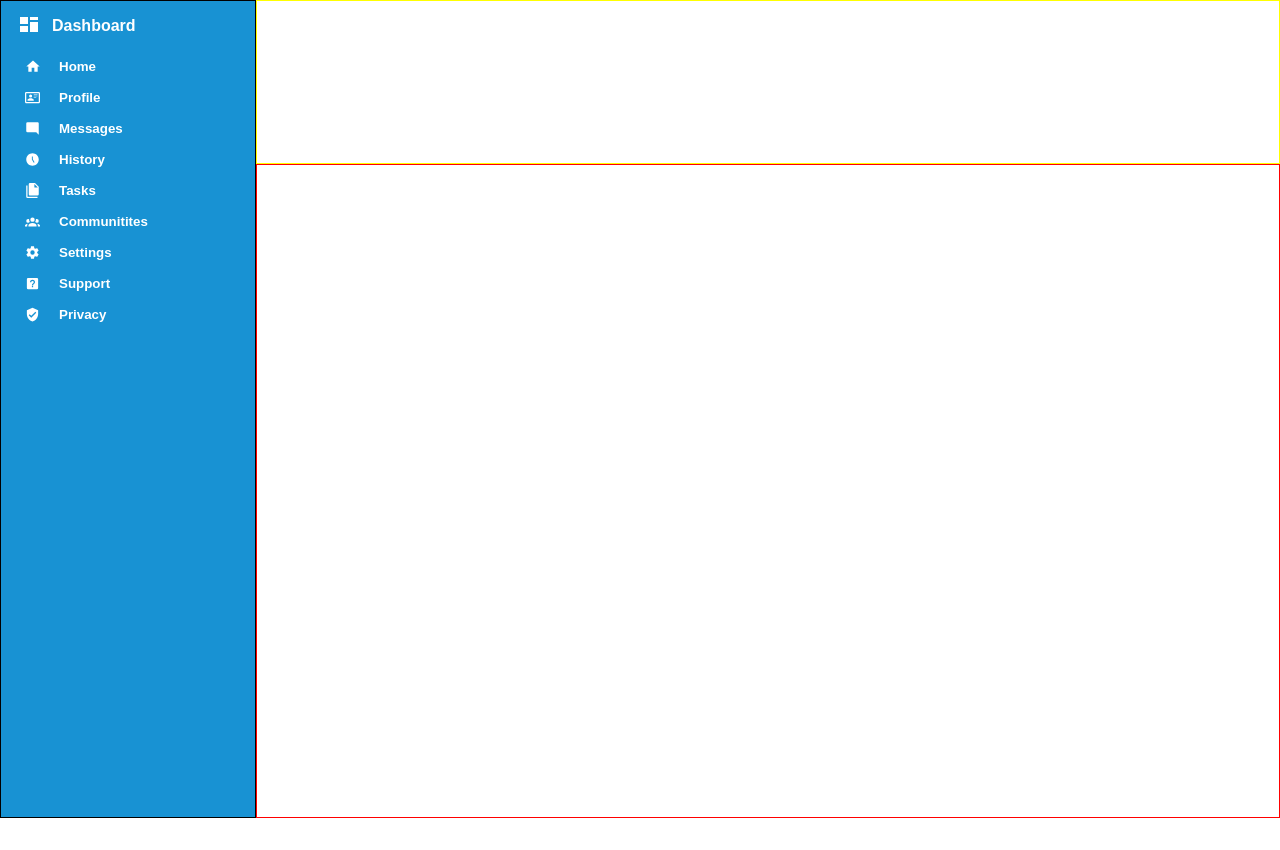
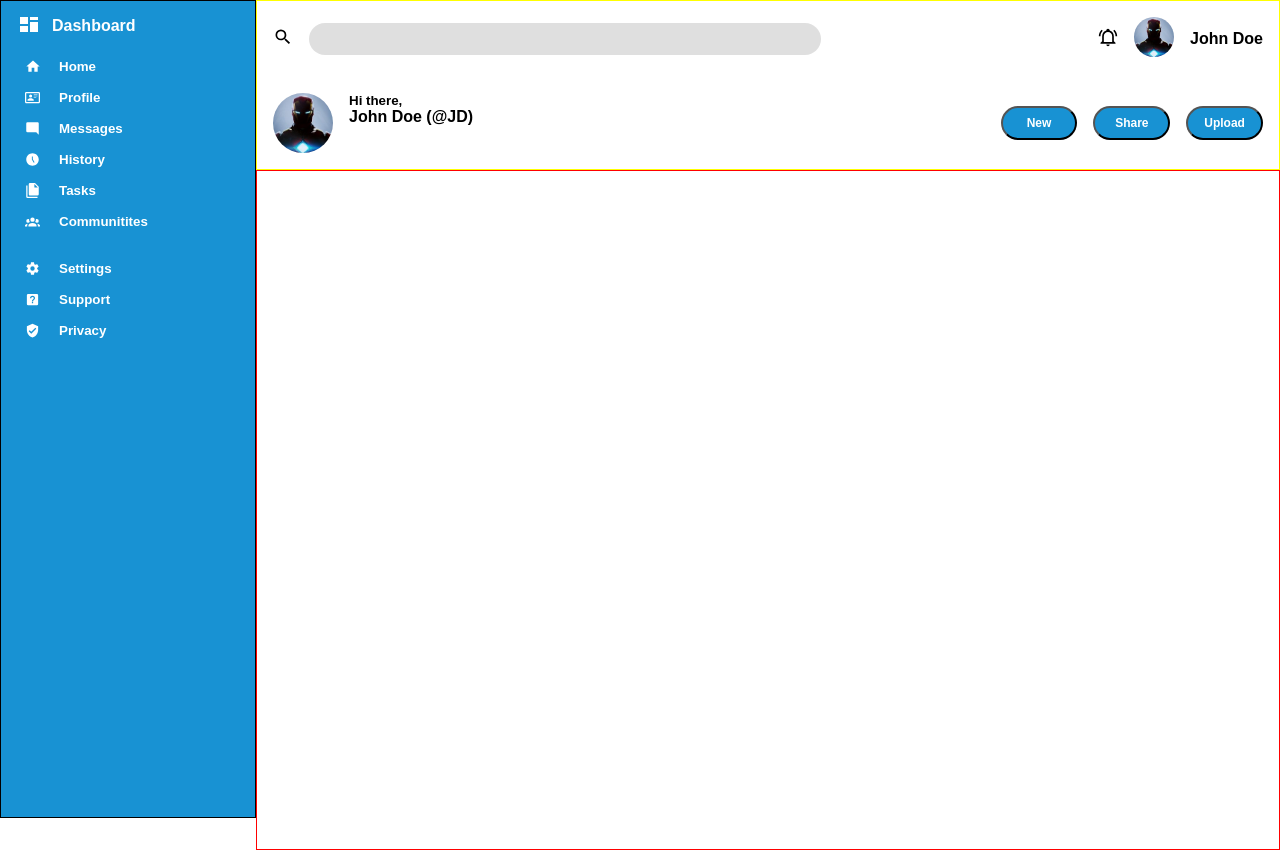
Before and after one commit to theinhtikenyo/admin-dashboard-odin, a plain HTML site: page index.html in a window 1280 px wide. Before the commit the page ends 818 px from the top, so only its background shows below. Drawn offline with Linux system fonts and the light colour scheme.

Commit message:
2nd section finished

```diff
--- a/index.html
+++ b/index.html
@@ -17,13 +17,47 @@
           <div class="nav-item history">History</div>
           <div class="nav-item task">Tasks</div>
           <div class="nav-item community">Communitites</div>
+          <div class=""></div>
           <div class="nav-item setting">Settings</div>
           <div class="nav-item help">Support</div>
           <div class="nav-item privacy">Privacy</div>
         </div>
       </div>
 
-      <div class="header"></div>
+      <div class="header">
+        <div class="section1">
+
+          <div class="search-box">
+            <div>
+              <img src="assets/svgs/search.svg" alt="" />
+            </div>
+            <div class="box"></div>
+          </div>
+
+          <div class="profile-wrapper">
+            <div><img src="assets/svgs/noti.svg" alt=""></div>
+            <div><img class="profile-photo" src="assets/images/iron_man.jpg" alt=""></div>
+            <div id="john-doe">John Doe</div>
+          </div>
+        </div>
+        <div class="section2">
+
+          <div class="profile-photo2-wrapper"><img class="profile-photo2" src="assets/images/iron_man.jpg" alt="">
+            <div>
+
+              <div id="hi">Hi there,</div>
+              <div id="hi-person">John Doe (@JD)</div>
+            </div>
+          </div>
+
+          <div class="buttons">
+            <button>New</button>
+            <button>Share</button>
+            <button>Upload</button>
+          </div>
+        </div>
+      </div>
+
 
       <div class="main-content"></div>
     </div>
--- a/style.css
+++ b/style.css
@@ -1,12 +1,9 @@
 .container {
-
   display: grid;
   grid-template-columns: 1fr 4fr;
   grid-template-rows: 1fr 4fr;
 
-
   font-family: Arial, Helvetica, sans-serif;
-
 }
 
 .sidebar {
@@ -21,7 +18,6 @@ font-family: Arial, Helvetica, sans-serif;
 
 .header {
   border: 1px solid yellow;
-
 }
 
 .main-content {
@@ -38,52 +34,121 @@ body {
   display: grid;
   gap: 1rem;
   font-size: smaller;
-
 }
 
 .dashboard {
   margin: 0.5rem;
   display: inline-block;
   padding-left: 35px; /* Adjust the padding as needed to separate the icon from text */
-    background: url('dashboard.svg') left center no-repeat; /* Set the SVG as a background image */
-
+  background: url("assets/svgs/dashboard.svg") left center no-repeat; /* Set the SVG as a background image */
 }
 .nav-item {
   display: inline-block;
   padding-left: 34px; /* Adjust the padding as needed to separate the icon from text */
   /* Set the SVG as a background image */
+}
+
+.home {
+  background: url("assets/svgs/home.svg") left center no-repeat;
+}
+
+.profile {
+  background: url("assets/svgs/profile.svg") left center no-repeat;
+}
+
+.message {
+  background: url("assets/svgs/message.svg") left center no-repeat;
+}
+
+.history {
+  background: url("assets/svgs/history.svg") left center no-repeat;
+}
+.task {
+  background: url("assets/svgs/task.svg") left center no-repeat;
+}
+.community {
+  background: url("assets/svgs/community.svg") left center no-repeat;
+}
+.setting {
+  background: url("assets/svgs/setting.svg") left center no-repeat;
+}
+.help {
+  background: url("assets/svgs/help.svg") left center no-repeat;
+}
+
+.privacy {
+  background: url("assets/svgs/privacy.svg") left center no-repeat;
+}
+
+.box {
+  width: 40vw;
+  height: 4vh;
+  background-color: gray;
+  border-radius: 20px;
+  opacity: 25%;
+}
+.search-box {
+  display: flex;
+  gap: 1rem;
+  align-items: center;
+}
+
+.profile-photo {
+  border-radius: 100%;
+  width: 5vh;
+  height: 5vh;
+}
+.profile-wrapper {
+  display: flex;
+  gap: 1rem;
+  align-items: center;
+}
+.section1 {
+  display: flex;
+  align-items: center;
+  justify-content: space-between;
+  padding: 1rem;
+}
+.profile-photo2 {
+    border-radius: 100%;
+    width: 7.5vh;
+    height: 7.5vh;
+}
+
+.section2 {
+    display: flex;
+    align-items: center;
+    justify-content: space-between;
+    padding: 1rem;
 
 }
 
-.home {
-    background: url('home.svg') left center no-repeat;
+.buttons {
+    display: flex;
+    gap: 1rem;
+
 }
 
-.profile {
-    background: url('profile.svg') left center no-repeat;
+.profile-photo2-wrapper {
+    display: flex;
+    gap: 1rem;
 }
 
-.message {
-    background: url('message.svg') left center no-repeat;
+#hi {
+    font-weight: bold;
+    font-size: smaller;
 }
 
-.history {
-
-    background: url('history.svg') left center no-repeat;
-}
-.task {
-    background: url('task.svg') left center no-repeat;
-}
-.community {
-    background: url('community.svg') left center no-repeat;
-}
-.setting {
-    background: url('setting.svg') left center no-repeat;
-}
-.help {
-    background: url('help.svg') left center no-repeat;
+#hi-person,#john-doe {
+    font-weight: bold;
 }
 
-.privacy {
-    background: url('privacy.svg') left center no-repeat;
+button {
+    background-color: #1892d3;
+    width: 6vw;
+    padding: 8px;
+    border-radius: 20px;
+    color:white;
+    font-weight: bold;
+    font-size: 12px;
 }
```
Also changed, not shown: assets/images/iron_man.jpg (added), assets/svgs/community.svg (renamed from community.svg), assets/svgs/dashboard.svg (renamed from dashboard.svg), assets/svgs/help.svg (renamed from help.svg), assets/svgs/history.svg (renamed from history.svg), assets/svgs/home.svg (renamed from home.svg), assets/svgs/message.svg (renamed from message.svg), assets/svgs/noti.svg (added), assets/svgs/privacy.svg (renamed from privacy.svg), assets/svgs/profile.svg (renamed from profile.svg), assets/svgs/search.svg (added), assets/svgs/setting.svg (renamed from setting.svg), assets/svgs/task.svg (renamed from task.svg). Lines whose indentation alone changed are shown as unchanged.
